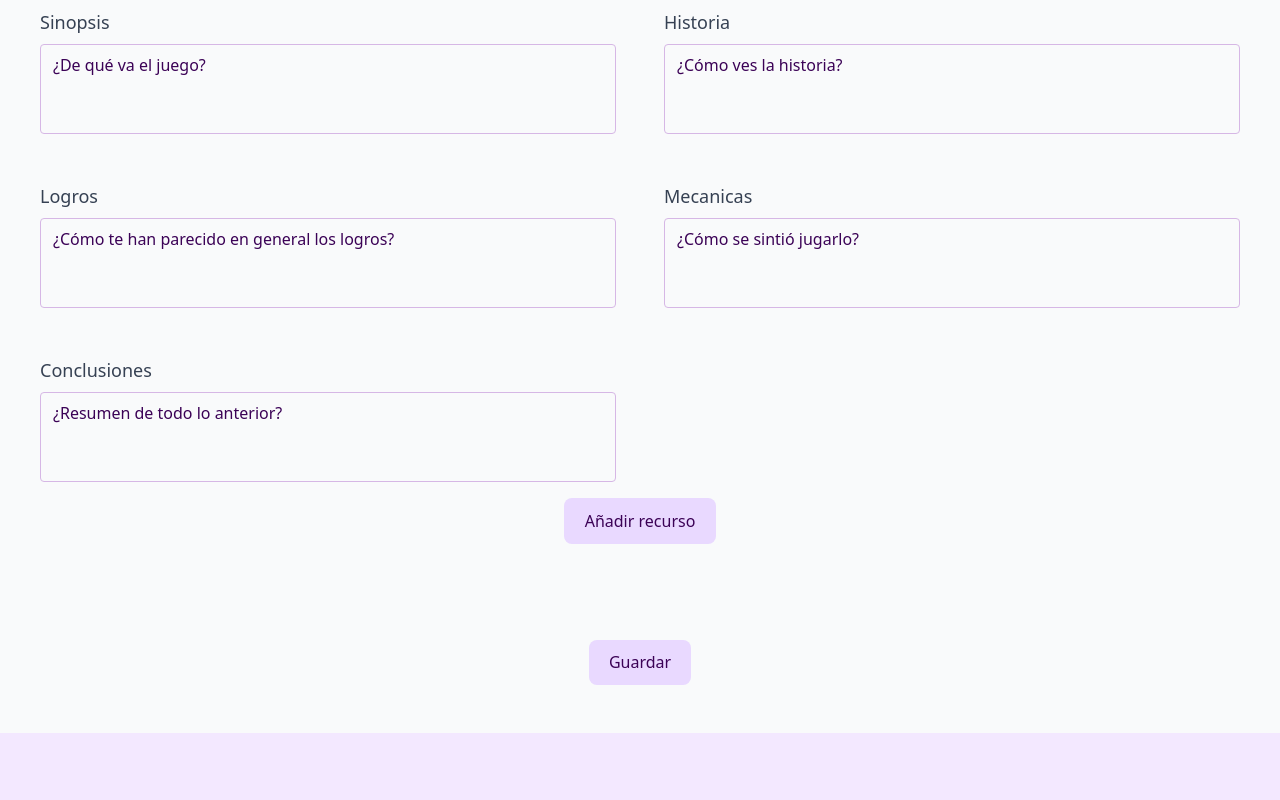
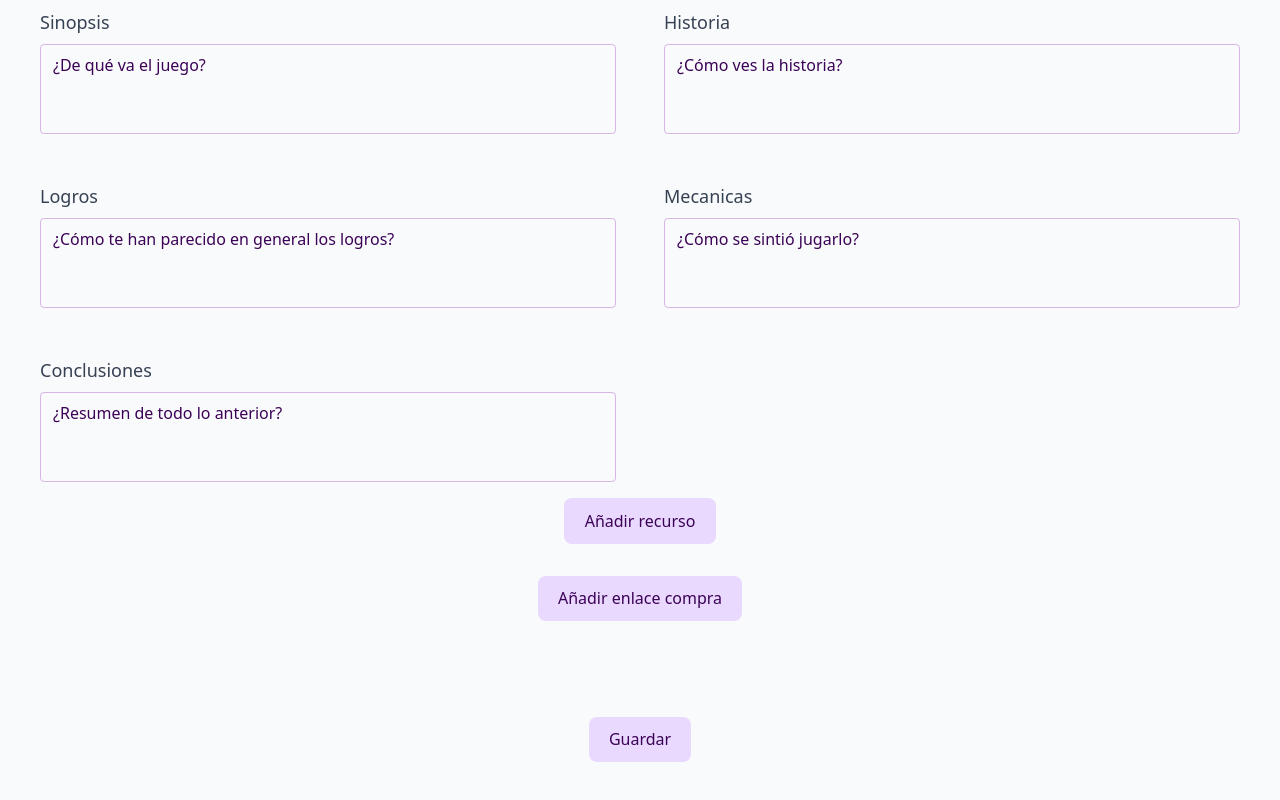
Before and after one commit to yoinormie/CMS-Platinum-Scope, a React (Vite) app: page / in a window 1280 px wide. Shown: the part 688-1488 px from the top of the page. Before the commit the page ends 1421 px from the top, so only its background shows below. Built offline with nearby package versions, Linux system fonts and the light colour scheme.

Commit message:
Añadido el botón de añadir enlace + el componente con los inputs

```diff
--- a/src/App.tsx
+++ b/src/App.tsx
@@ -6,12 +6,15 @@ import { RecRequirementsSets } from './components/recRequirementsSets';
 import { TextAreaSetsOpinion } from './components/textAreaSetsOpinion';
 import { useRecursos } from './hooks/recursosHooks';
 import { RecursosForm } from './components/recursosForm';
+import { useEnlacesCompra } from './hooks/enlaceCompraHooks';
 import 'tailwindcss'
+import { EnlacesCompraForm } from './components/enlacesForm';
 
 
 function App() {
   const [titulo, setTitulo] = useState("");
   const resourceForm = useRecursos()
+  const enlacesCompraForm = useEnlacesCompra()
 
   return (
 
@@ -21,7 +24,6 @@ function App() {
         <h1 className="text-4xl font-extrabold tracking-tight text-gray-900 border-b-2 border-[var(--color-border)] pb-2">
           CMS Platinum Scope
         </h1>
-        <br />
       </header>
 
       <main className="w-full px-10">
@@ -79,6 +81,16 @@ function App() {
         varRecursos={resourceForm}
       />
 
+      <button
+        className="my-4 px-4 py-2 bg-purple-500 text-white rounded hover:bg-purple-600"
+        onClick={() => enlacesCompraForm.addEnlaceCompra()}
+      >
+        Añadir enlace compra
+      </button>
+
+      <EnlacesCompraForm
+      varEnlaces={enlacesCompraForm}
+      />
 
       <button className='mt-20'>Guardar</button>
     </div>
```
